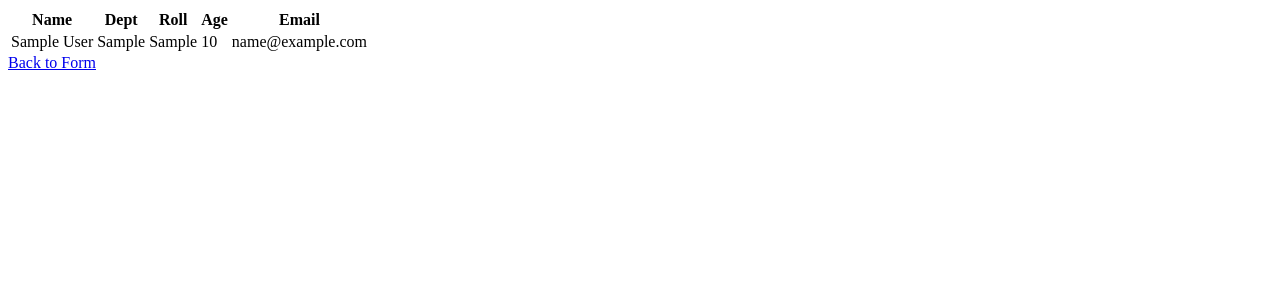
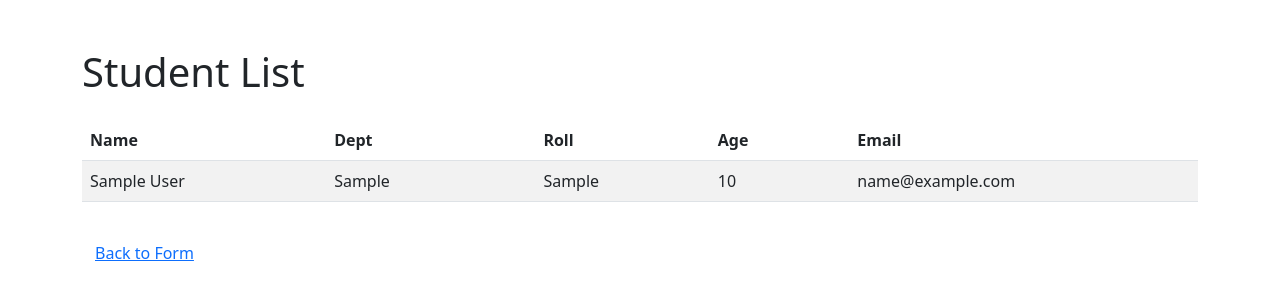
Before and after one commit to Mohamed-faaris/django-reference, a Django app: page /show/ in a window 1280 px wide. Shown: the top 300 px of the page. Run offline with Django 5.2, Linux system fonts and the light colour scheme; tables that the repository leaves empty hold one stand-in row (values such as "Sample post").

Commit message:
add styling

```diff
--- a/myproject/myproject/settings.py
+++ b/myproject/myproject/settings.py
@@ -25,7 +25,7 @@
 # SECURITY WARNING: don't run with debug turned on in production!
 DEBUG = True
 
-ALLOWED_HOSTS = ['.onrender.com']
+ALLOWED_HOSTS = ['.onrender.com','127.0.0.1']
 
 
 
--- a/myproject/studentForm/templates/show.html
+++ b/myproject/studentForm/templates/show.html
@@ -1,27 +1,38 @@
 <!DOCTYPE html>
-<html>
+<html lang="en">
   <head>
-    <title>Student List</title>
+    <meta charset="UTF-8">
+    <meta name="viewport" content="width=device-width, initial-scale=1.0">
+    <title>Show Students</title>
+    <link href="https://cdn.jsdelivr.net/npm/bootstrap@5.3.0/dist/css/bootstrap.min.css" rel="stylesheet">
   </head>
   <body>
-    <table>
+    <div class="container mt-5">
+      <h1 class="mb-4">Student List</h1>
+      <table class="table table-striped">
+        <thead>
           <tr>
-        <th>Name</th>
-        <th>Dept</th>
-        <th>Roll</th>
-        <th>Age</th>
-        <th>Email</th>
+            <th style="width: 140px;">Name</th>
+            <th style="width: 120px;">Dept</th>
+            <th style="width: 100px;">Roll</th>
+            <th style="width: 80px;">Age</th>
+            <th style="width: 200px;">Email</th>
           </tr>
+        </thead>
+        <tbody>
           {% for student in students %}
           <tr>
-        <td>{{ student.name }}</td>
-        <td>{{ student.dept }}</td>
-        <td>{{ student.roll }}</td>
-        <td>{{ student.age }}</td>
-        <td>{{ student.email }}</td>
+            <td><p class="mb-0">{{ student.name }}</p></td>
+            <td><p class="mb-0">{{ student.dept }}</p></td>
+            <td><p class="mb-0">{{ student.roll }}</p></td>
+            <td><p class="mb-0">{{ student.age }}</p></td>
+            <td><p class="mb-0">{{ student.email }}</p></td>
           </tr>
           {% endfor %}
+        </tbody>
       </table>
-    <a href="/">Back to Form</a>
+      <a href="/" class="btn btn-link mt-3">Back to Form</a>
+    </div>
+    <script src="https://cdn.jsdelivr.net/npm/bootstrap@5.3.0/dist/js/bootstrap.bundle.min.js"></script>
   </body>
 </html>
```
Also changed, not shown: myproject/studentForm/templates/form.html (+31 -7 lines), studentForm/templates/form.html (deleted), studentForm/templates/show.html (deleted). Lines whose indentation alone changed are shown as unchanged.
